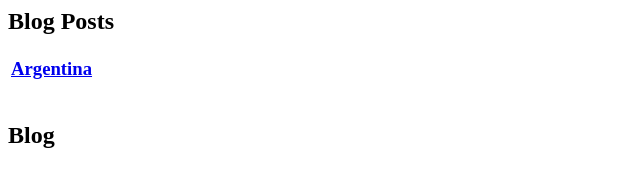
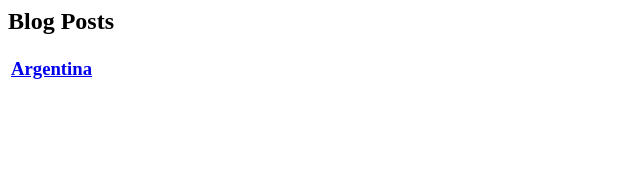
Before and after one commit to jakeols/zora, a plain HTML site: page ajax/pages/blog.html in a window 1280 px wide. Shown: the full height of the page, 0-640 px from the left. Drawn offline with Linux system fonts and the light colour scheme.

Commit message:
adcrp.ydrguidrc

```diff
--- a/ajax/pages/blog.html
+++ b/ajax/pages/blog.html
@@ -25,8 +25,5 @@
     <td><h3><a href="argentina.html" class="ajax-link">Argentina</a></h3></td>
   </tr>
   </table>
-
-<div class="container">
-<h2>Blog</h2>
 </div>
 </body>
```
